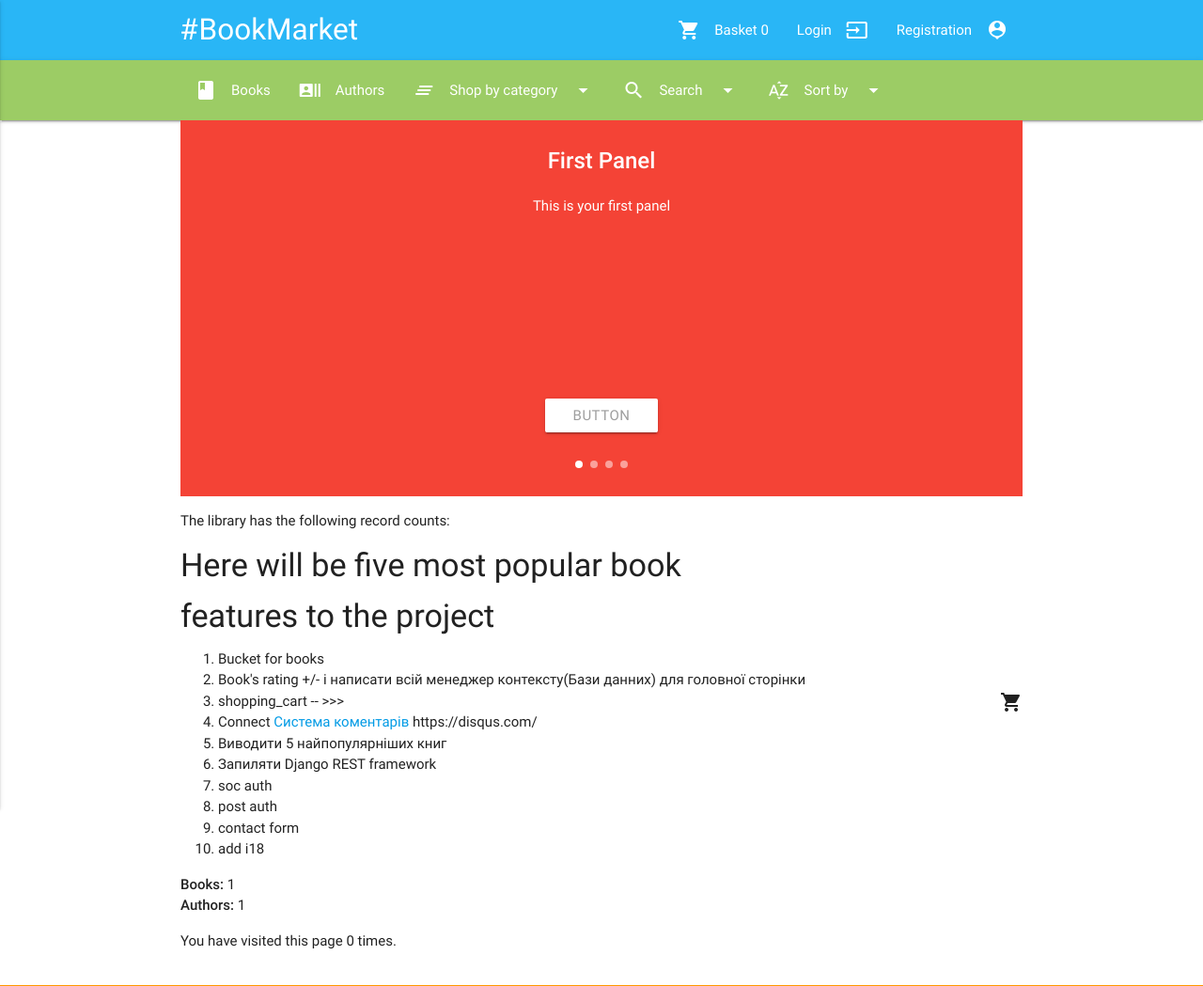
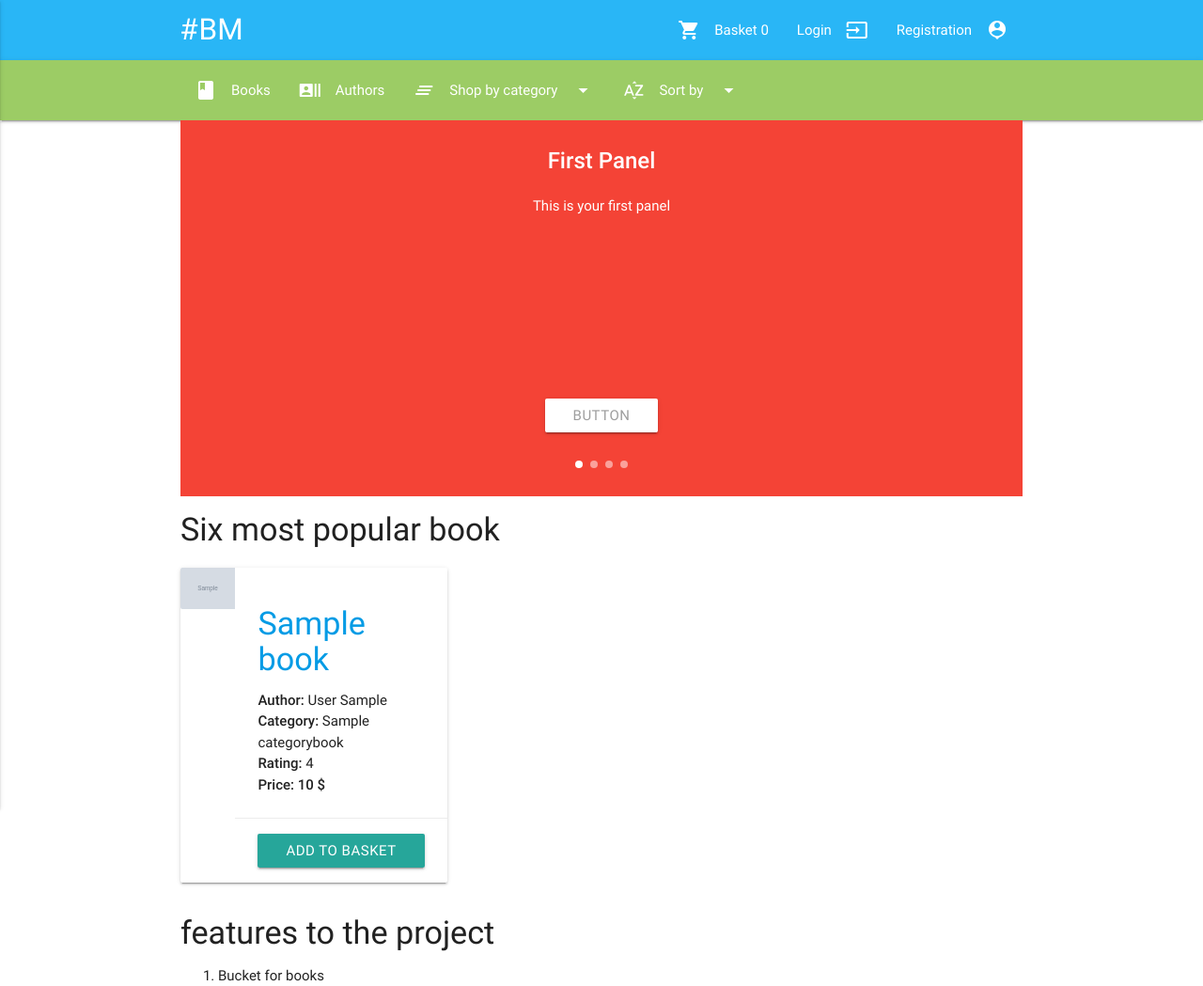
Before and after one commit to ivanhrushkatwo/booklibrary, a Django app: page /catalog/ in a window 1280 px wide. Shown: the top 1049 px of the page at 94% size. Run offline with Django 3.2, Linux system fonts and the light colour scheme; tables that the repository leaves empty hold one stand-in row (values such as "Sample post"); grey boxes marked "Sample" are stand-in pictures.

Commit message:
add on main page top-6 book. fixed registration.

```diff
--- a/catalog/models.py
+++ b/catalog/models.py
@@ -76,9 +76,7 @@ class Book(models.Model):
 
     category = models.ForeignKey(
         CategoryBook,
-        models.SET_NULL,
-        blank=True,
-        null=True,
+        models.PROTECT,
     )
 
     summary = models.TextField(
--- a/catalog/views.py
+++ b/catalog/views.py
@@ -2,14 +2,12 @@ import datetime
 import json
 
 from django_ajax.decorators import ajax
-
 from django.http import JsonResponse
 from django.views import generic
 from django.shortcuts import render, HttpResponse
 from django.views.generic.edit import CreateView, UpdateView, DeleteView
 from django.views.generic.base import TemplateView
 from django.urls import reverse_lazy
-
 from django.views.generic.edit import FormView
 from django.contrib.auth.decorators import login_required
 
@@ -18,75 +16,49 @@ from .forms import UserCustomForm
 
 
 def index(request):
-
-    # print(request.session.items())
-    # Number of visits to this view, as counted in the session variable.
-    num_visits = request.session.get('num_visits', 0)
-    request.session['num_visits'] = num_visits + 1
-
-    num_books = Book.objects.all().count()
-    num_authors = Author.objects.count()
-
-    return render(
-        request,
-        'index.html',
-        context={
-            'num_books': num_books,
-            'num_authors': num_authors,
-            'num_visits': num_visits,
-        }
-    )
+    books = Book.objects.order_by("-rating")[:6]
+    return render(request, 'index.html', {"books": books})
 
 
 def search_category(request, pk):
-
     books = Book.objects.filter(category=pk)
-
-    return render(
-        request,
-        "catalog/book_list.html",
-        {
-            "book_list": books
-        }
-    )
+    return render(request, "catalog/book_list.html", {"book_list": books})
 
 
 @login_required
 def like_book(request, pk):
-
     book = Book.objects.get(id=pk)
     book.rating += 1
     book.save()
-
     return render(request, "catalog/book_detail.html", {"book": book})
 
 
 @login_required
 def dislike_book(request, pk):
-
     book = Book.objects.get(id=pk)
     book.dislike += 1
     book.save()
-
     return render(request, "catalog/book_detail.html", {"book": book})
 
 
 @login_required
 def like_author(request, pk):
-
     author = Author.objects.get(id=pk)
     author.rating += 1
     author.save()
-
     return render(request, "catalog/author_detail.html", {"author": author})
 
 
 def add_to_basket(request, pk):
     goods = request.session.get('goods', [])
-
     request.session['goods'] = goods
     request.session["goods"].append(pk)
-    return HttpResponse(json.dumps(request.session["goods"]), content_type="application/json")
+    # return HttpResponse(json.dumps(request.session["goods"]), content_type="application/json")
+    books = []
+    for book_id in request.session["goods"]:
+        books.append(Book.objects.get(id=book_id))
+    price = sum(book.price for book in books)
+    return render(request, "catalog/basket.html", {"books": books, "price": price})
 
 
 def clear_basket(request):
@@ -111,19 +83,9 @@ class About(TemplateView):
     template_name = "catalog/about.html"
 
 
-# class RegistrationView(FormView):
-#     template_name = "registration/registration_form.html"
-#     form_class = UserCustomForm
-#     success_url = "/"
-#
-#     def form_valid(self, form):
-#         form.save()
-#         return super(RegistrationView, self).form_valid(form)
-
-
 class BookListView(generic.ListView):
     model = Book
-    paginate_by = 9
+    paginate_by = 10
 
 
 class BookDetailView(generic.DetailView):
@@ -132,7 +94,7 @@ class BookDetailView(generic.DetailView):
 
 class AuthorListView(generic.ListView):
     model = Author
-    paginate_by = 7
+    paginate_by = 8
 
 
 class AuthorDetailView(generic.DetailView):
@@ -141,5 +103,4 @@ class AuthorDetailView(generic.DetailView):
     def get_context_data(self, **kwargs):
         context = super(AuthorDetailView, self).get_context_data(**kwargs)
         context["books"] = Book.objects.filter(author=self.kwargs["pk"])
-
         return context
--- a/context_processors/custom_context_processor.py
+++ b/context_processors/custom_context_processor.py
@@ -1,13 +1,16 @@
-from catalog.models import CategoryBook, Book
+from catalog.models import CategoryBook
 
 
 def category(request):
+    """
+    Return all category in each template
+    :param request:
+    :return: dict with category
+    """
     category_list = CategoryBook.objects.all()
     return {"category_list": category_list}
 
 
 def basket_with_goods(request):
-
     goods = request.session.get('goods')
-
-    return {"goods": goods, "t": str(type(goods))}
+    return {"goods": goods}
--- a/locallibrary/urls.py
+++ b/locallibrary/urls.py
@@ -1,18 +1,3 @@
-"""locallibrary URL Configuration
-
-The `urlpatterns` list routes URLs to views. For more information please see:
-    https://docs.djangoproject.com/en/1.10/topics/http/urls/
-Examples:
-Function views
-    1. Add an import:  from my_app import views
-    2. Add a URL to urlpatterns:  url(r'^$', views.home, name='home')
-Class-based views
-    1. Add an import:  from other_app.views import Home
-    2. Add a URL to urlpatterns:  url(r'^$', Home.as_view(), name='home')
-Including another URLconf
-    1. Import the include() function: from django.conf.urls import url, include
-    2. Add a URL to urlpatterns:  url(r'^blog/', include('blog.urls'))
-"""
 from django.conf.urls import url, include
 from django.contrib import admin
 from django.views.generic import RedirectView
@@ -29,16 +14,12 @@ urlpatterns = [
     url(r'^imagefit/', include('imagefit.urls')),
 
     # User Related urls
-    url(r'^users/logout/$', auth_view.logout, name='auth_logout'),
-    url(r'^register/complete/$', RedirectView.as_view(pattern_name='index'), name='registration_complete'),
-    url(r'^users/', include('registration.backends.simple.urls', namespace="users")),
+    # url(r'^users/logout/$', auth_view.logout, name='auth_logout'),
+    # url(r'^register/complete/$', RedirectView.as_view(pattern_name='index'), name='registration_complete'),
+    #
+    url(r'^accounts/', include('registration.backends.default.urls')),
 
 ]
-
-# urlpatterns += [
-#     url('^accounts/', include('django.contrib.auth.urls')),
-# ]
-
 
 urlpatterns += static(settings.STATIC_URL, document_root=settings.STATIC_ROOT)
 
--- a/requirements.txt
+++ b/requirements.txt
@@ -1,7 +1,7 @@
 django==1.10.6
 django-registration-redux==1.4
+django-admin-bootstrapped==2.5.7
 Pillow
-easy_thumbnails
-django-suit
 django-imagefit
+django-crispy-forms==1.6.1
 djangoajax
--- a/templates/base_generic.html
+++ b/templates/base_generic.html
@@ -8,7 +8,7 @@
 <head>
     <meta http-equiv="Content-Type" content="text/html; charset=UTF-8"/>
     <meta name="viewport" content="width=device-width, initial-scale=1, maximum-scale=1.0"/>
-    <title>{% block title %}BOOKMARKET - Materialize{% endblock %}</title>
+    <title>{% block title %}BOOKMARKET{% endblock %}</title>
 
     <!-- CSS  -->
     <link href="https://fonts.googleapis.com/icon?family=Material+Icons" rel="stylesheet">
@@ -19,7 +19,7 @@
 <body>
 
 <nav class="light-blue lighten-1" role="navigation">
-    <div class="nav-wrapper container"><a id="logo-container" href="/" class="brand-logo">#BookMarket</a>
+    <div class="nav-wrapper container"><a id="logo-container" href="/" class="brand-logo">#BM</a>
 
         <ul class="right hide-on-med-and-down">
             <li id="basket"><a href="{% url "basket" %}"><i class="material-icons left">shopping_cart</i>Basket {{ goods|length }}</a></li>
@@ -27,12 +27,12 @@
         {% if user.is_authenticated %}
 
             <li><i class="material-icons left">perm_identity</i>{{ user.get_username }}</li>
-            <li><a href="{% url 'users:auth_logout' %}"><i class="material-icons right">power_settings_new</i>Logout</a></li>
+            <li><a href="{% url 'auth_logout' %}"><i class="material-icons right">power_settings_new</i>Logout</a></li>
 
         {% else %}
 
-            <li><a href="{% url 'users:auth_login' %}"><i class="material-icons right">input</i>Login</a></li>
-            <li><a href="{% url 'users:registration_register' %}"><i class="material-icons right">person_pin</i>Registration</a></li>
+            <li><a href="{% url 'auth_login' %}"><i class="material-icons right">input</i>Login</a></li>
+            <li><a href="{% url 'registration_register' %}"><i class="material-icons right">person_pin</i>Registration</a></li>
 
         {% endif %}
 
@@ -41,10 +41,10 @@
         <ul id="nav-mobile" class="side-nav">
 
         {% if user.is_authenticated %}
-            <li><a href="{% url 'users:auth_logout' %}"><i class="material-icons right">power_settings_new</i>Logout</a></li>
+            <li><a href="{% url 'auth_logout' %}"><i class="material-icons right">power_settings_new</i>Logout</a></li>
         {% else %}
-            <li><a href="{% url 'users:auth_login' %}"><i class="material-icons right">input</i>Login</a></li>
-            <li><a href="{% url 'users:registration_register' %}"><i class="material-icons right">person_pin</i>Registration</a></li>
+            <li><a href="{% url 'auth_login' %}"><i class="material-icons right">input</i>Login</a></li>
+            <li><a href="{% url 'registration_register' %}"><i class="material-icons right">person_pin</i>Registration</a></li>
         {% endif %}
             <li><a href="{% url 'books' %}"><i class="material-icons right">class</i>Books</a></li>
             <li><a href="{% url 'authors' %}"><i class="material-icons right">recent_actors</i>Authors</a></li>
@@ -102,11 +102,11 @@
                         <i class="material-icons left">clear_all</i>Shop by category<i class="material-icons right">arrow_drop_down</i>
                     </a>
                 </li>
-                <li>
-                    <a class="dropdown-button" href="#" data-activates="dropdown2">
-                        <i class="material-icons left">search</i>Search<i class="material-icons right">arrow_drop_down</i>
-                    </a>
-                </li>
+{#                <li>#}
+{#                    <a class="dropdown-button" href="#" data-activates="dropdown2">#}
+{#                        <i class="material-icons left">search</i>Search<i class="material-icons right">arrow_drop_down</i>#}
+{#                    </a>#}
+{#                </li>#}
                 <li>
                     <a class="dropdown-button" href="#" data-activates="dropdown3">
                         <i class="material-icons left">sort_by_alpha</i>Sort by<i class="material-icons right">arrow_drop_down</i>
--- a/templates/index.html
+++ b/templates/index.html
@@ -1,7 +1,7 @@
 {% extends "base_generic.html" %}
 
 {% block content %}
-
+{% load imagefit %}
 
 <div class="carousel carousel-slider center" data-indicators="true">
 
@@ -32,10 +32,52 @@
 </div>
 
 <div>
-    <p>The library has the following record counts:</p>
+
     <h4>
-        Here will be five most popular book
+        Six most popular book
     </h4>
+    <div class="row">
+        {% for book in books %}
+
+        <div class="col s12 m4">
+            <div class="card horizontal">
+                <div class="card-image">
+                    {% if book.image %}
+                        <img class="responsive-img" src="{{ book.image.url|resize:"128x128" }}" alt="">
+                    {% else %}
+                        <img class="responsive-img" src="{{ "/media/std_image/book-bow.png"|resize:"128x128" }}">
+                    {% endif %}
+                </div>
+
+                <div class="card-stacked">
+
+                    <div class="card-content">
+                        <h4><a href="{{ book.get_absolute_url }}">{{ book.title }}</a></h4>
+                        <p><strong>Author:</strong> {{book.author}}</p>
+                        <p><strong>Category:</strong> {{book.category }}</p>
+                        <p><strong>Rating:</strong> {{ book.rating }}</p>
+                        <p><strong>Price: {{ book.price }} $</strong></p>
+                    </div>
+
+                    <div class="card-action">
+{#                        <a class="waves-effect waves-light btn" href="{% url "add_to_basket" book.id %}">#}
+{#                            <i class="material-icons left">shopping_cart</i>Buy#}
+{#                        </a>#}
+
+{#                        <a href="#"><input id="{{ book.id }}" type="submit" class="btn" value="Buy"/></a>#}
+
+                        <form id="add_to_basket" action="{% url "add_to_basket" book.id %}">
+                            <input id="book_id" type="submit" class="btn" value="Add to basket"/>
+                        </form>
+
+                    </div>
+                </div>
+            </div>
+        </div>
+
+        {% endfor %}
+
+    </div>
     <h4>
         features to the project
     </h4>
@@ -53,16 +95,4 @@
     </ol>
 </div>
 
-<div>
-    <ul>
-        <li><strong>Books:</strong> {{ num_books }}</li>
-        <li><strong>Authors:</strong> {{ num_authors }}</li>
-    </ul>
-</div>
-
-<div>
-   <p>You have visited this page {{ num_visits }}{% if num_visits == 1 %} time{% else %} times{% endif %}.</p>
-</div>
-
-
 {% endblock %}
```
Also changed, not shown: locallibrary/settings.py (+7 -6 lines), templates/catalog/book_list.html (+1 -8 lines), templates/registration/login.html (+7 -2 lines), templates/registration/registration_form.html (+6 -58 lines), catalog/migrations/0001_initial.py.
